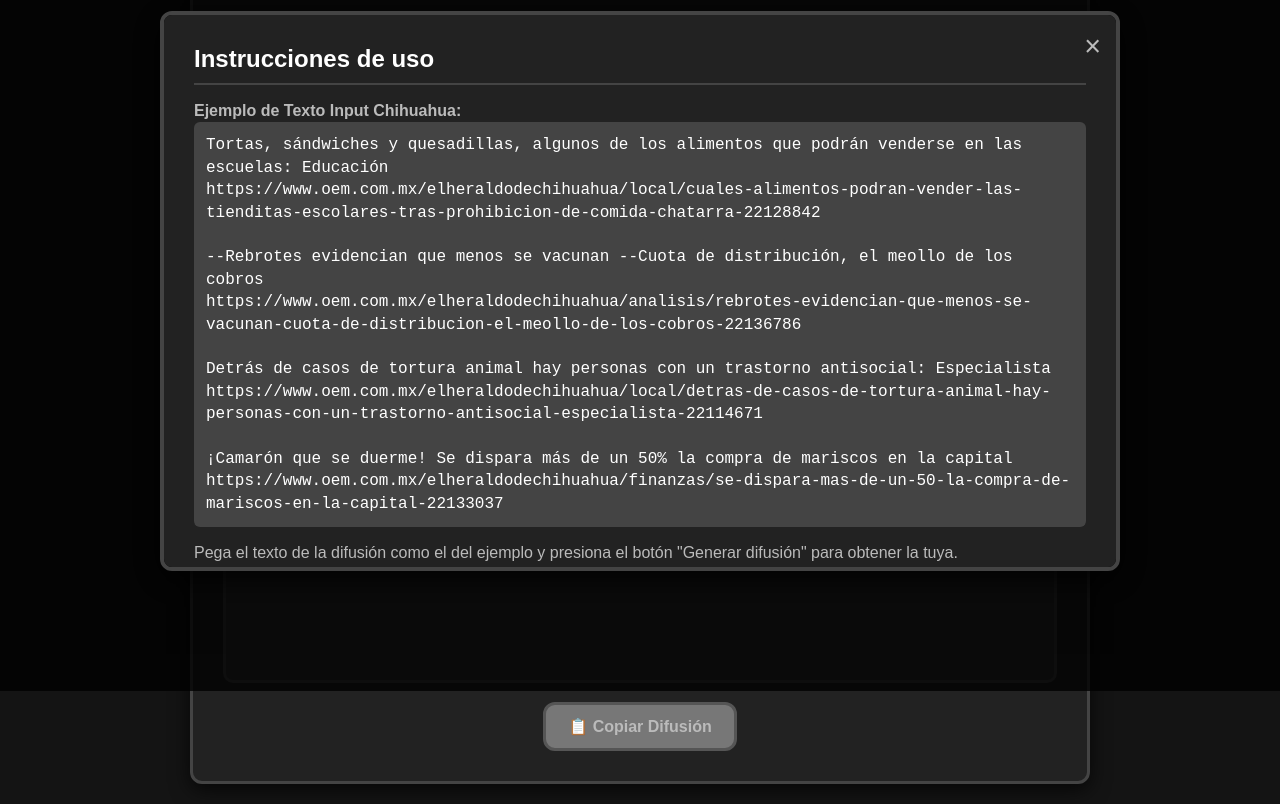
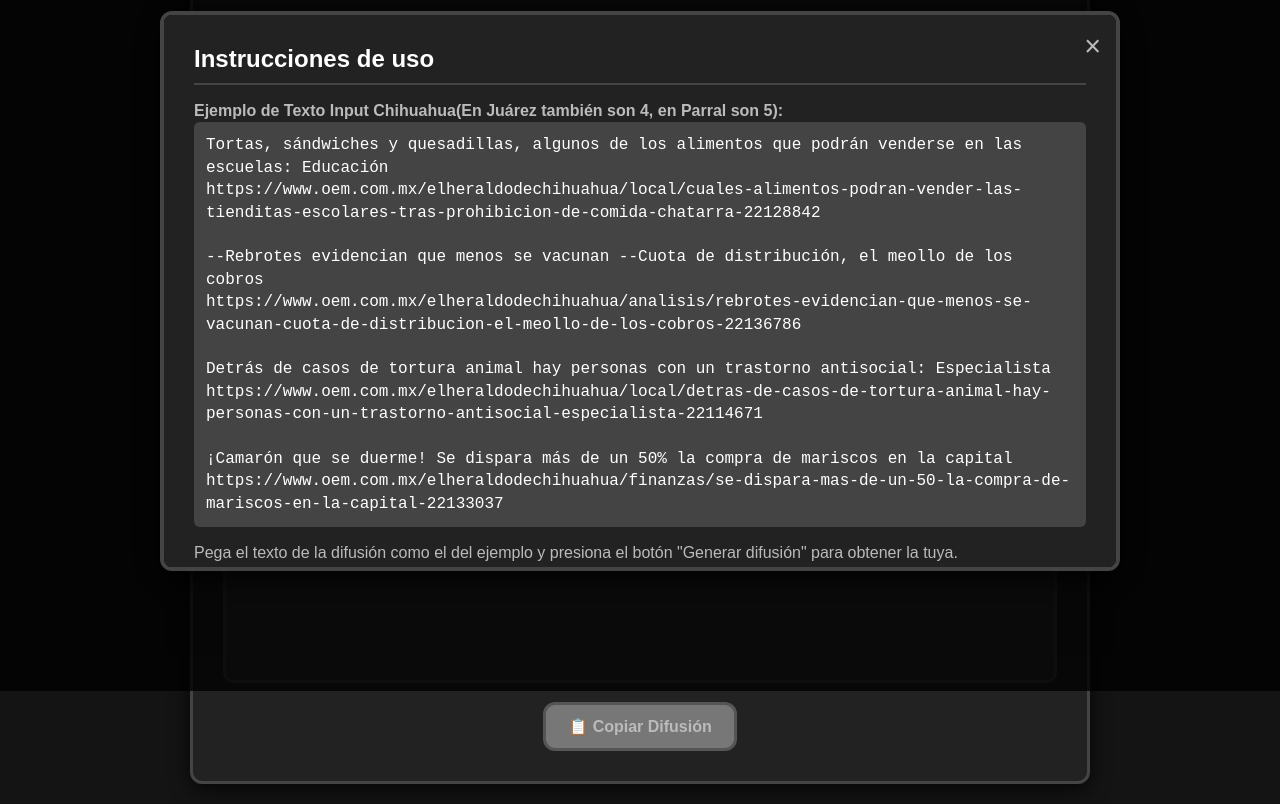
Before and after one commit to hyperhue-studio/NewsDiffusionAutomatizer, a website: page public/index.html in a window 1280 px wide. Both pictures are taken after a click on the button "📄 Instrucciones". Shown: the part 109-913 px from the top of the page. Drawn offline with Linux system fonts and the light colour scheme; no server answers.

Commit message:
Update index.html

```diff
--- a/public/index.html
+++ b/public/index.html
@@ -39,7 +39,7 @@
             <div class="popup-content">
                 <span id="close-popup" class="close-btn">&times;</span>
                 <h2>Instrucciones de uso</h2>
-                <p><strong>Ejemplo de Texto Input Chihuahua:</strong></p>
+                <p><strong>Ejemplo de Texto Input Chihuahua(En Juárez también son 4, en Parral son 5):</strong></p>
                 <pre>Tortas, sándwiches y quesadillas, algunos de los alimentos que podrán venderse en las escuelas: Educación
 https://www.oem.com.mx/elheraldodechihuahua/local/cuales-alimentos-podran-vender-las-tienditas-escolares-tras-prohibicion-de-comida-chatarra-22128842
 
```
